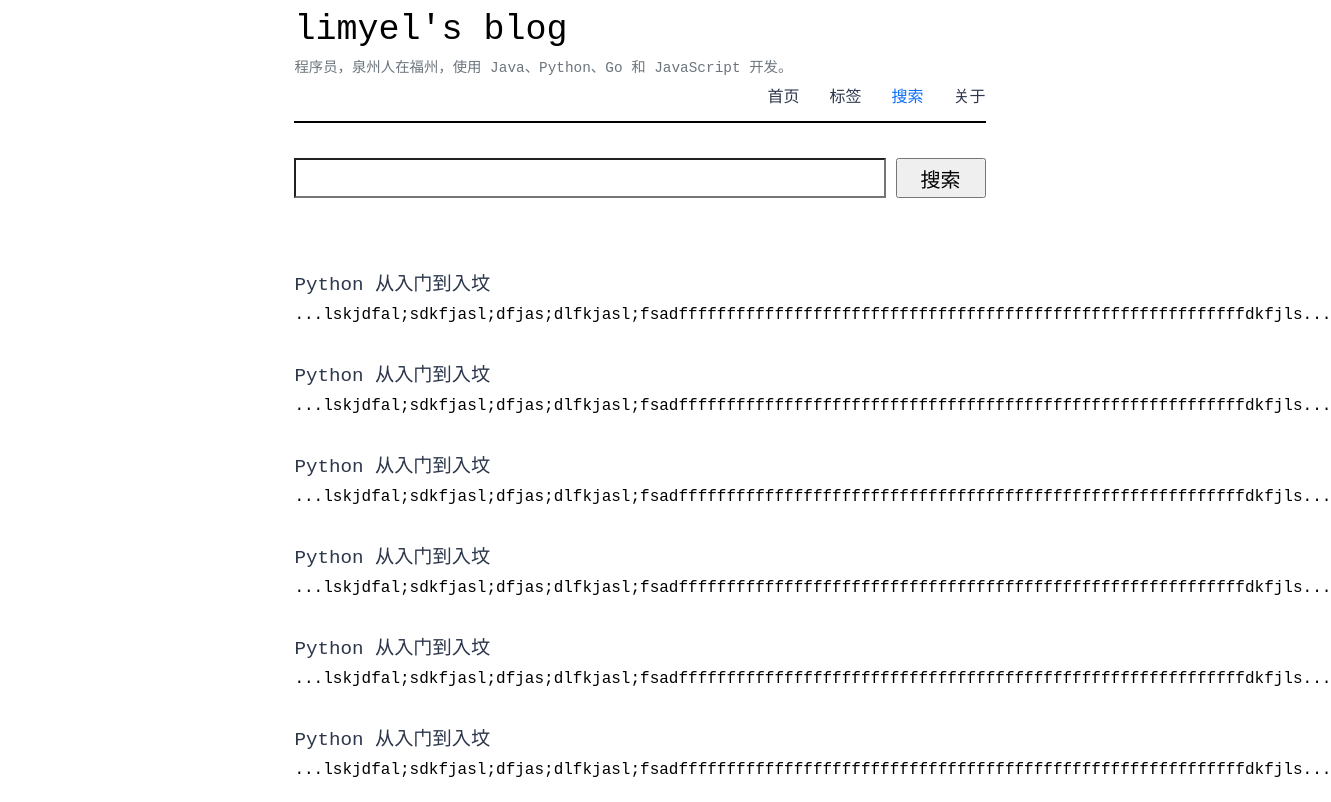
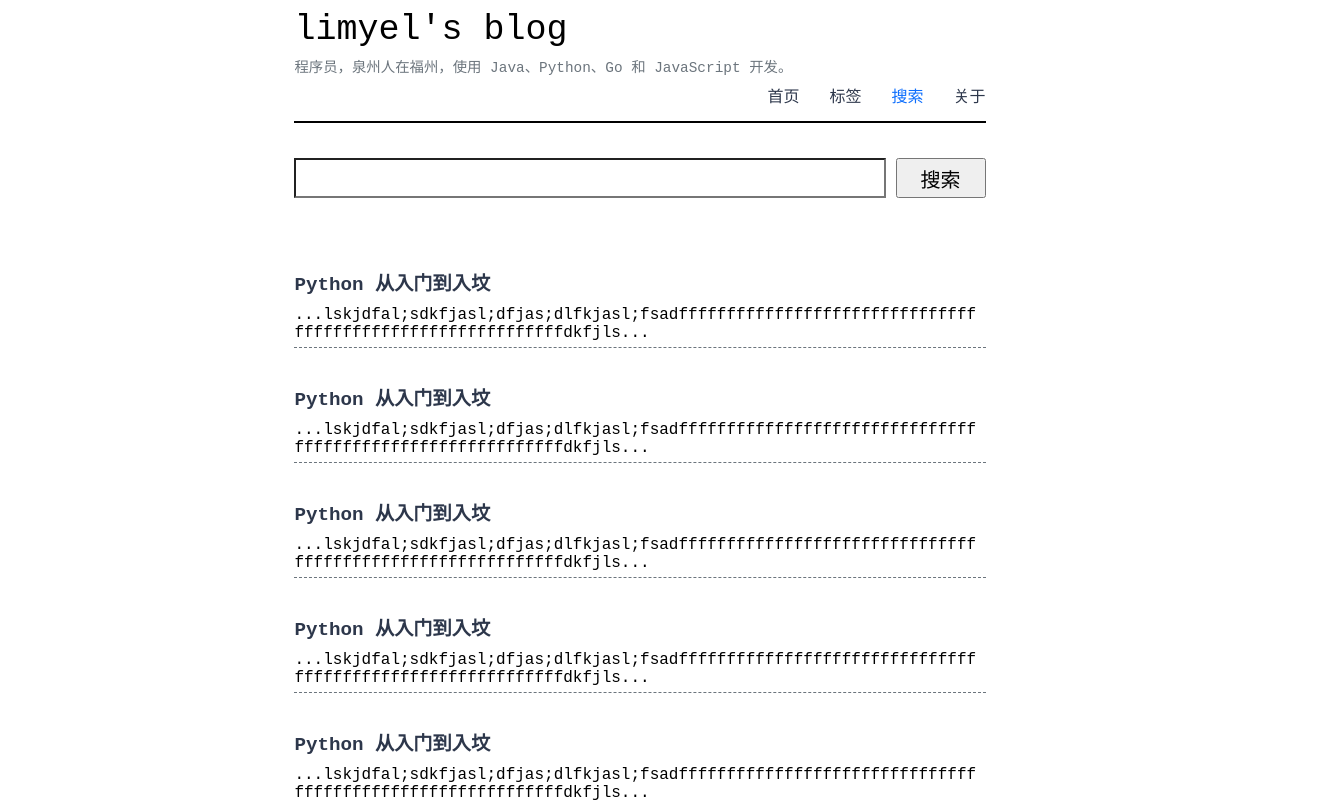
Before and after one commit to limyel/blog-page, a Vue app: page /search in a window 1280 px wide. Shown: the top 802 px of the page, 1331 px wide, since content can reach past the window. Built offline with nearby package versions, Linux system fonts and the light colour scheme; a web font is replaced by a local one; what @kangc/v-md-editor would draw is missing.

Commit message:
修改搜索样式

```diff
--- a/src/components/Theme.vue
+++ b/src/components/Theme.vue
@@ -27,6 +27,7 @@ export default {
   .theme {
     width: 54%;
     margin-left: 23%;
+    margin-right: 23%;
   }
 }
 
@@ -34,6 +35,7 @@ export default {
   .theme {
     width: 44%;
     margin-left: 28%;
+    margin-right: 28%;
   }
 }
 
--- a/src/views/Search.vue
+++ b/src/views/Search.vue
@@ -109,13 +109,24 @@ export default {
     flex-grow: 1;
 
     .search-result-item {
-      margin: 35px 0;
+      margin: 30px 0;
+      border-bottom: #6c757d dashed 1px;
+      padding: 5px 0;
+
+      .search-result-title {
+        font-size: 1.2rem;
+        margin-bottom: 10px;
+        font-weight: bold;
+      }
+
+      .search-result-content {
+        width: 100%;
+        word-wrap:break-word;
+        word-break:break-all;
+        overflow: hidden;
+      }
     }
 
-    .search-result-title {
-      font-size: 1.2rem;
-      margin-bottom: 10px;
-    }
   }
 }
 </style>
```
